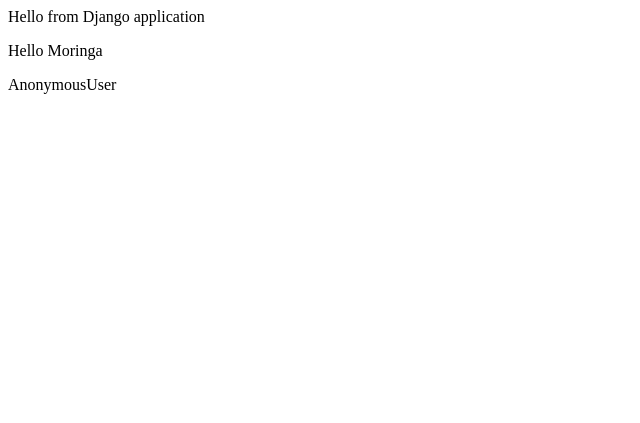
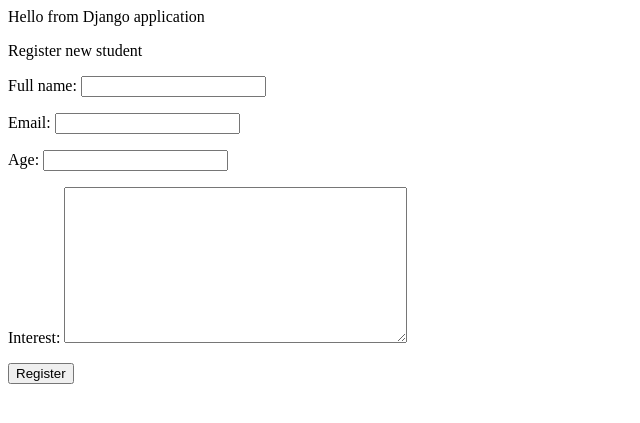
Before and after one commit to BillChabzz/django-application-app, a Django app: page / in a window 1280 px wide. Shown: the top 423 px of the page, without its empty margins (0-640 px from the left). Run offline with Django 3.2, Linux system fonts and the light colour scheme.

Commit message:
added forms to html and saving functionality

```diff
--- a/home/forms.py
+++ b/home/forms.py
@@ -3,7 +3,7 @@ from .models import Student
 
 class StudentForm(forms.ModelForm):
     class Meta:
-        fields = ['full_name', 'email', 'age']
+        fields = ['full_name', 'email', 'age','interest']
         exclude = ['last_update']
         model = Student
 
--- a/home/templates/index.html
+++ b/home/templates/index.html
@@ -1,5 +1,10 @@
 <html>
 <p>Hello from Django application</p>
 <p>{{hello_message}}</p>
-<p>{{request.user}}</p>
+<!--<p>{{request.user}}</p>-->
+<form action="" method="post" accept-charset="utf-8">
+    {%csrf_token%}
+    {{ form.as_p }}
+    <p><input type="submit" value="Register"></p>
+</form>
 </html>
--- a/home/views.py
+++ b/home/views.py
@@ -1,8 +1,18 @@
 from django.shortcuts import render
 from django.http import HttpResponse
+from .forms import StudentForm
 # Create your views here.
 def index(request):
+    form = StudentForm(request.POST or None)
     context = {
-        "hello_message": "Hello Moringa"
+        "hello_message": "Register new student",
+        "form" : form
     }
+
+    if form.is_valid():
+        form.save()
+        context = {
+            "hello_message": "Student saved!"
+        }
+    print (request.POST)
     return render(request, "index.html", context)
```
Also changed, not shown: db.sqlite3.
